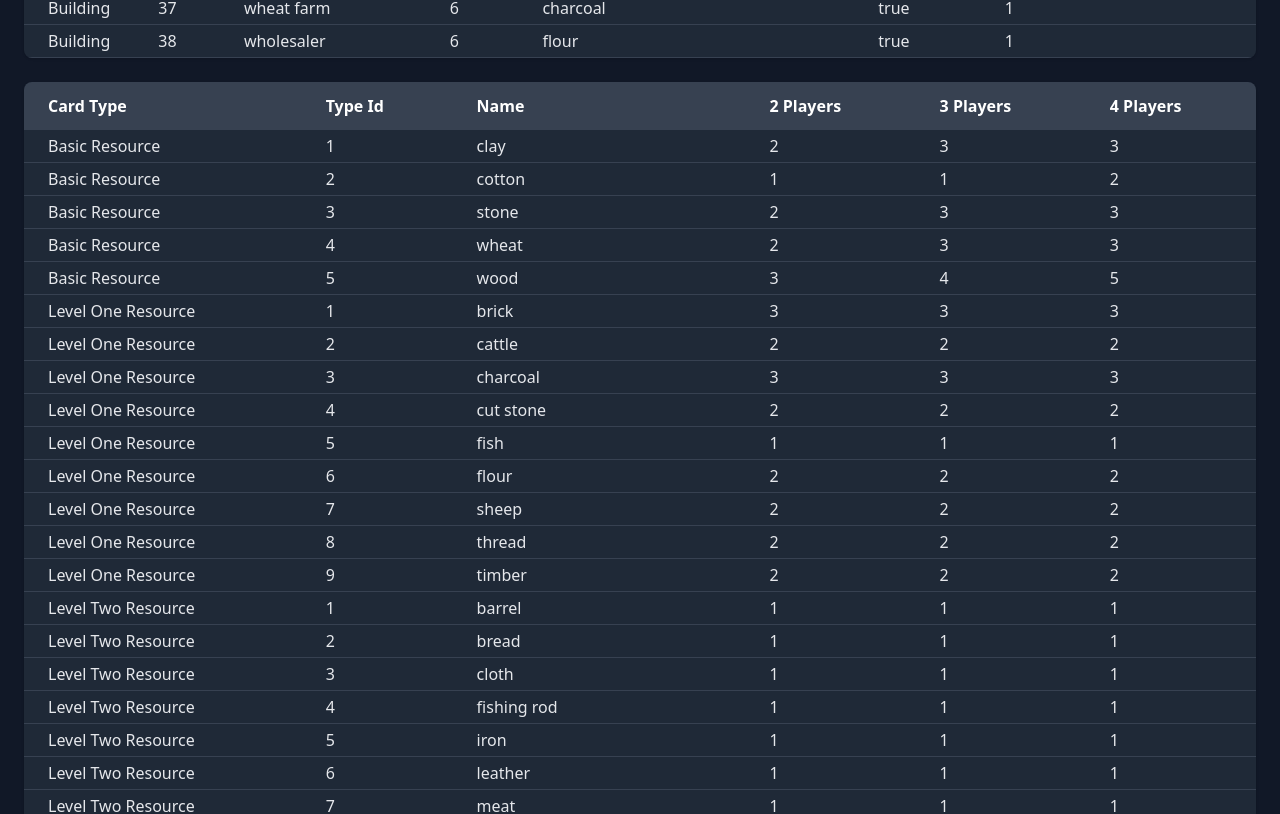
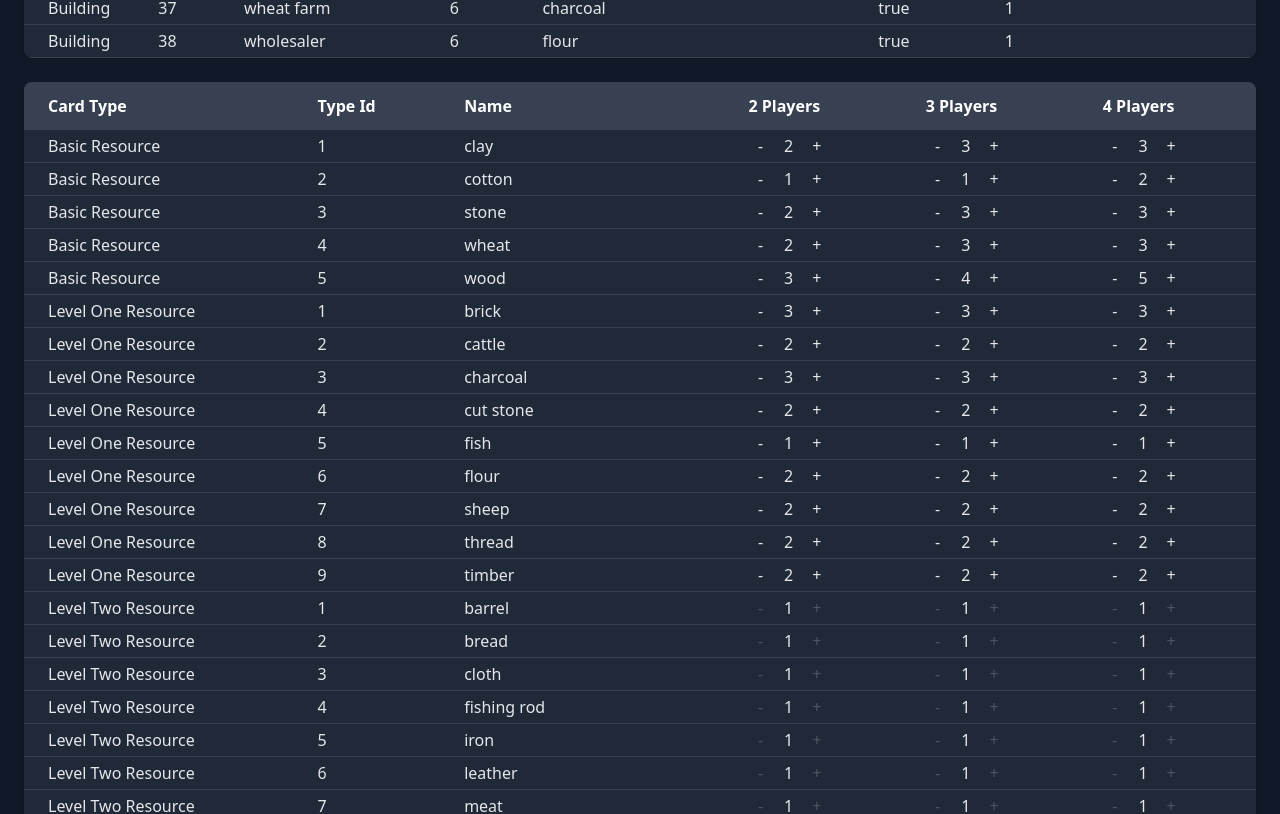
Before and after one commit to chuenchuen53/little-factory-data, a SvelteKit app: page / in a window 1280 px wide. Shown: the part 2411-3225 px from the top of the page. Built offline with nearby package versions, Linux system fonts and the light colour scheme.

Commit message:
add change card quantity

```diff
--- /dev/null
+++ b/src/lib/NumberInput.svelte
@@ -0,0 +1,11 @@
+<script lang="ts">
+  export let value: number;
+  export let setValue: (newValue: number) => void;
+  export let disabled: boolean = false;
+</script>
+
+<span class="text-gray-200">
+  <button on:click={() => setValue(value - 1)} {disabled} class="w-6 h-6 rounded-full hover:enabled:bg-gray-700 disabled:text-gray-600">-</button>
+  <span class="w-6 inline-block text-center">{value}</span>
+  <button on:click={() => setValue(value + 1)} {disabled} class="w-6 h-6 rounded-full hover:enabled:bg-gray-700 disabled:text-gray-600">+</button>
+</span>
--- a/src/routes/+page.svelte
+++ b/src/routes/+page.svelte
@@ -10,6 +10,7 @@
   import ResourceCardDataModal from "./ResourceCardDataModal.svelte";
   import BuildingCardDataModal from "./BuildingCardDataModal.svelte";
   import type { GenerateDataRequestBody } from "./generate-data/typing";
+  import NumberInput from "$lib/NumberInput.svelte";
 
   $: basicResource = $cardDataStore[CardType.BASIC_RESOURCE];
   $: levelOneResource = $cardDataStore[CardType.LEVEL_ONE_RESOURCE];
--- a/src/routes/CardQuantityTable.svelte
+++ b/src/routes/CardQuantityTable.svelte
@@ -1,5 +1,5 @@
 <script lang="ts" context="module">
-  import type { CardType } from "../game/typing";
+  import { CardType } from "../game/typing";
 
   interface Row {
     cardType: CardType;
@@ -46,6 +46,9 @@
   import { cardTypeTranslator } from "../game/translator";
   import type { CardQuantity } from "../game/typing";
   import { cardDataStore } from "../store/cardData";
+  import NumberInput from "$lib/NumberInput.svelte";
+  import type { CardIdentities } from "../game/CardIdentities";
+  import { cardQuantityStore } from "../store/cardQuantity";
 
   export let data: CardQuantity[];
   $: getName = cardDataStore.getName;
@@ -64,6 +67,17 @@
   <svelte:fragment slot="cell" let:field let:rowData>
     {#if field === "cardType"}
       {cardTypeTranslator(rowData.cardType)}
+    {:else if field === "twoPlayers" || field === "threePlayers" || field === "fourPlayers"}
+      <NumberInput
+        value={rowData[field]}
+        setValue={(newValue) => {
+          cardQuantityStore.updateCardQuantity({
+            cardIdentity: { cardType: rowData.cardType, typeId: rowData.typeId },
+            [field]: Math.max(1, newValue)
+          });
+        }}
+        disabled={rowData.cardType === CardType.LEVEL_TWO_RESOURCE || rowData.cardType === CardType.BUILDING}
+      />
     {:else}
       {rowData[field]}
     {/if}
```
